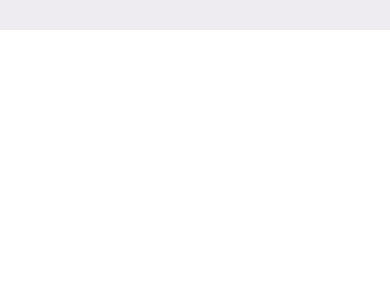
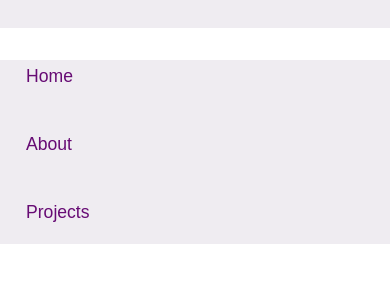
Before and after one commit to Swe-kini/tarento-portfolio-frontend, a React (Vite) app: page /resume in a window 390 px wide. Shown: the top 300 px of the page. Built offline with nearby package versions, Linux system fonts and the light colour scheme.

Commit message:
updated responsiveness

```diff
--- a/index.html
+++ b/index.html
@@ -2,7 +2,7 @@
 <html lang="en">
   <head>
     <meta charset="UTF-8" />
-    <link rel="icon" type="image/svg+xml" href="/vite.svg" />
+
     <meta name="viewport" content="width=device-width, initial-scale=1.0" />
     <title>Portfolio</title>
   </head>
--- a/src/components/Navbar.jsx
+++ b/src/components/Navbar.jsx
@@ -1,11 +1,11 @@
 import React, { useState, useEffect } from "react";
-import { Link, useLocation } from "react-router-dom"; // Import useLocation for current path
-import "../styles/Navbar.css"; // Import custom styles
+import { Link, useLocation } from "react-router-dom";
+import "../styles/Navbar.css";
 
 const Navbar = () => {
-  const [isVisible, setIsVisible] = useState(true);  // Track visibility of the navbar
-  const [isMenuActive, setIsMenuActive] = useState(false); // Track visibility of the mobile menu
-  const location = useLocation(); // Get current path
+  const [isVisible, setIsVisible] = useState(true);
+  const [isMenuActive, setIsMenuActive] = useState(false);
+  const location = useLocation();
 
   // Show navbar when mouse moves near it
   const showNavbar = () => {
--- a/src/pages/Project2.jsx
+++ b/src/pages/Project2.jsx
@@ -40,7 +40,7 @@ const Project2 = () => {
         {project.image ? (  // Check if image exists in the project data
           <img
             src={`http://localhost:8080/${project.image}`}  // Construct the full image URL
-            alt="Project Image"
+
             className="project-image"
           />
         ) : (
--- a/src/pages/Resume.jsx
+++ b/src/pages/Resume.jsx
@@ -1,27 +1,48 @@
 import React from "react";
 import { Link } from "react-router-dom";
-
 
 const Resume = () => {
   return (
     <div>
       {/* Navbar */}
-      <nav className="navbar">
-        <ul className="navbar-menu">
-          <li><Link to="/" className="navbar-link">Home</Link></li>
-          <li><Link to="/about" className="navbar-link">About</Link></li>
-          <li><Link to="/projects" className="navbar-link">Projects</Link></li>
+      <nav
+        className="navbar"
+        style={{
+          display: "flex",
+          justifyContent: "flex-end", // Align items to the right
+          alignItems: "center",
+          backgroundColor: "#efecf1",
+          padding: "10px",
+          position: "fixed",
+          top: "0",
+          left: "0",
+          width: "100%",
+          zIndex: "1000",
+        }}
+      >
+        <ul
+          className="navbar-menu"
+          style={{
+            display: "flex",
+            gap: "20px",
+            margin: "0",
+            padding: "0",
+            listStyle: "none",
+          }}
+        >
+          <li><Link to="/" className="navbar-link" style={{ color: "#670b74", textDecoration: "none", fontSize: "1.1rem", padding: "10px 20px" }}>Home</Link></li>
+          <li><Link to="/about" className="navbar-link" style={{ color: "#670b74", textDecoration: "none", fontSize: "1.1rem", padding: "10px 20px" }}>About</Link></li>
+          <li><Link to="/projects" className="navbar-link" style={{ color: "#670b74", textDecoration: "none", fontSize: "1.1rem", padding: "10px 20px" }}>Projects</Link></li>
         </ul>
       </nav>
 
       {/* PDF Viewer */}
-      <div className="pdf-container">
+      <div className="pdf-container" style={{ paddingTop: "70px" }}> {/* Ensure space for navbar */}
         <iframe
           src="/resume.pdf"
           title="Resume"
           width="100%"
           height="800px"
-
           style={{ border: "none" }}
         ></iframe>
       </div>
--- a/src/styles/About.css
+++ b/src/styles/About.css
@@ -5,7 +5,7 @@ padding: 0;
 }
 
 .about {
-    padding: 0;
+    padding: 20px;
     margin: 0;
     width: 100%;
     background-color: #f5f5f8;
@@ -15,7 +15,7 @@ padding: 0;
     text-align: center;
     font-size: 3rem;
     color: #030303;
-    margin-top: 10px;
+    margin-top: 20px;
   }
 
   .section-title {
--- a/src/styles/Home.css
+++ b/src/styles/Home.css
@@ -1,6 +1,6 @@
 /* Global Styles */
 * {
-  margin: 0;
+  margin-top: 0;
   padding: 0;
   box-sizing: border-box; /* Ensures padding and borders don't cause overflow */
 }
@@ -8,7 +8,7 @@
 html, body {
   overflow-x: hidden; /* Prevent horizontal scrolling */
   width: 100%;
-  height: 100%;
+  height: 100vh;
 }
 
 /* Home Page Styles */
@@ -137,11 +137,11 @@ html, body {
   }
 
   .profile-container {
-    padding-bottom: 420px;
-    align-items: center;
+    padding-bottom: 100px;
+
     text-align: center;
     margin-top: 0; /* Remove margin */
-    padding-left: 10px;
+    padding-left: 80px;
     flex-grow: 1;
     right: 0;
 
@@ -152,18 +152,14 @@ html, body {
   }
 
   .profile-img {
-    top: 300px;
+    top: 200px;
     max-width: 60%;
     margin-top: 20px;
     max-height: 60vh; /* Limit the height of the image */
     right:0;
   }
 
-  .social-icons {
-    gap: 15px;
-    margin-top: 20px;
-    padding-left: 400px;
-  }
+
 }
 
 /* Small Screens (max-width: 768px) */
@@ -195,15 +191,10 @@ html, body {
     max-height: 100vh;
     flex-grow: 1;
     object-fit: cover;
-    top: 400px;
+    top: 100px;
     right: 0;
   }
 
-  .social-icons {
-    gap: 10px;
-    margin-top: 20px;
-    padding-left: 300px;
-  }
 
   .social-link {
     font-size: 1.4rem;
@@ -239,12 +230,6 @@ html, body {
     flex-grow: 1;
     object-fit: cover;
     right: 0;
-  }
-
-  .social-icons {
-    gap: 10px;
-    margin-top: 20px;
-    padding-left:80px;
   }
 
   .social-link {
@@ -283,11 +268,6 @@ html, body {
     right: 0;
   }
 
-  .social-icons {
-    gap: 8px;
-    margin-top: 20px;
-  }
-
   .social-link {
     font-size: 1.3rem;
   }
--- a/src/styles/Navbar.css
+++ b/src/styles/Navbar.css
@@ -53,6 +53,7 @@
 
 .navbar-item {
   margin: 0;
+
 }
 
 .navbar-link {
@@ -115,7 +116,11 @@
   }
 
   .navbar-menu.active {
-    display: flex; /* Show menu when active */
+    display: flex !important;
+    max-height: 500px; /* Expand menu */
+    opacity: 1;
+    visibility: visible;
+    transition: all 0.3s ease-in-out; /* Smooth opening *//* Show menu when active */
   }
 
   .navbar-link {
--- a/src/styles/Project.css
+++ b/src/styles/Project.css
@@ -8,18 +8,21 @@
   html, body {
     overflow-x: hidden; /* Prevent horizontal scrolling */
     width: 100%;
+    height:100vh;
   }
 
   .projects-container {
     background-color: #f9f9f9;
-    padding: 20px;
+    padding: 30px;
     width: 100%;
+    height:100vh;
   }
 
   .projects-title {
     text-align: center;
-    font-size: 2rem;
-    margin-bottom: 20px;
+    font-size: 3rem;
+    margin-top: 20px;
+    margin-bottom: 30px;
     color: #333;
   }
 
@@ -27,7 +30,7 @@
     list-style: none;
     display: grid;
     grid-template-columns: 1fr; /* Align cards vertically in a single column */
-    gap: 20px;
+    gap: 50px;
     padding: 0;
     margin: 0;
   }
@@ -49,15 +52,15 @@
   .project-title {
     margin: 0;
     padding: 15px;
-    font-size: 1.25rem;
+    font-size: 2rem;
     font-weight: bold;
     color: #333;
   }
 
   .project-description {
     padding: 0 15px 15px;
-    font-size: 1rem;
-    color: #555;
+    font-size: 1.2rem;
+    color: #333;
   }
 
   .project-card::marker {
@@ -92,7 +95,7 @@
 @media (max-width: 480px) {
   .projects-list {
     grid-template-columns: 1fr; /* Single column on smaller screens */
-    gap: 10px; /* Smaller spacing between cards */
+    gap: 40px; /* Smaller spacing between cards */
   }
 
   .project-card {
--- a/src/styles/Project_details.css
+++ b/src/styles/Project_details.css
@@ -79,8 +79,6 @@
     height: 300px; /* Set a fixed height for both images */
     object-fit: cover; /* Maintain aspect ratio while filling the container */
     border-radius: 8px; /* Adds rounded corners */
-    box-shadow: 0 4px 6px rgba(0, 0, 0, 0.1); /* Adds a slight shadow around images */
-
     display: block; /* Ensures the image behaves as a block-level element */
     margin: 0 auto; /* Centers the image horizontally */
   }
@@ -125,6 +123,9 @@
 
 /* Responsive Design for Mobile Screens */
 @media (max-width: 480px) {
+  .project-page {
+    padding: 30px; /* Reduce padding on smaller screens */
+  }
   .project-page h1 {
     font-size: 1.8rem; /* Reduce font size for very small screens */
   }
```
